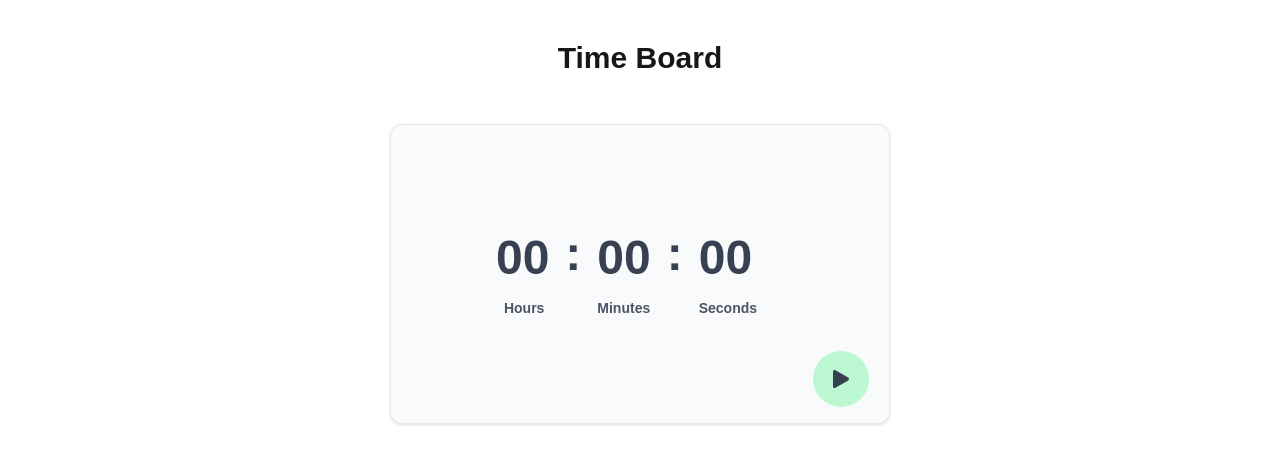
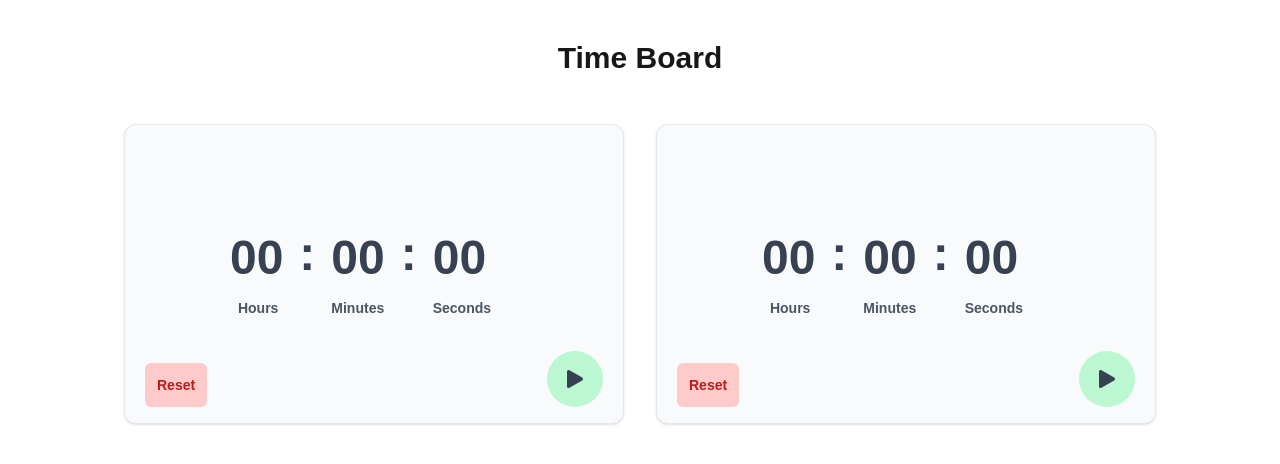
Before and after one commit to tanvir35web/human-pro, a Next.js app: page / in a window 1280 px wide. Shown: the top 464 px of the page. Built offline with nearby package versions, Linux system fonts and the light colour scheme.

Commit message:
time reset functionality added

```diff
--- a/app/components/TimerCard/index.tsx
+++ b/app/components/TimerCard/index.tsx
@@ -49,7 +49,9 @@ export default function TimerCard(): JSX.Element {
     }
   }, [isRunning]);
 
-  const formatTime = (time: number): { hours: string; minutes: string; seconds: string } => {
+  const formatTime = (
+    time: number
+  ): { hours: string; minutes: string; seconds: string } => {
     const hours = String(Math.floor(time / 3600)).padStart(2, "0");
     const minutes = String(Math.floor((time % 3600) / 60)).padStart(2, "0");
     const seconds = String(time % 60).padStart(2, "0");
@@ -90,6 +92,16 @@ export default function TimerCard(): JSX.Element {
       >
         {isRunning ? <BsPauseFill size={32} /> : <BsPlayFill size={32} />}
       </button>
+      <button
+        onClick={() => {
+          setTime(0);
+          localStorage.setItem("timer", "0");
+          setIsRunning(!isRunning);
+        }}
+        className="p-3 bg-red-200 text-red-700 text-sm rounded-md absolute bottom-4 left-5"
+      >
+        Reset
+      </button>
     </div>
   );
 }
--- a/app/page.tsx
+++ b/app/page.tsx
@@ -4,7 +4,10 @@ export default function Home() {
   return (
     <div className="flex flex-col items-center justify-center gap-2">
       <p className="p-10 text-3xl font-bold">Time Board</p>
+      <div className="flex  gap-8">
       <TimerCard />
+      <TimerCard />
+      </div>
     </div>
   );
 }
```
